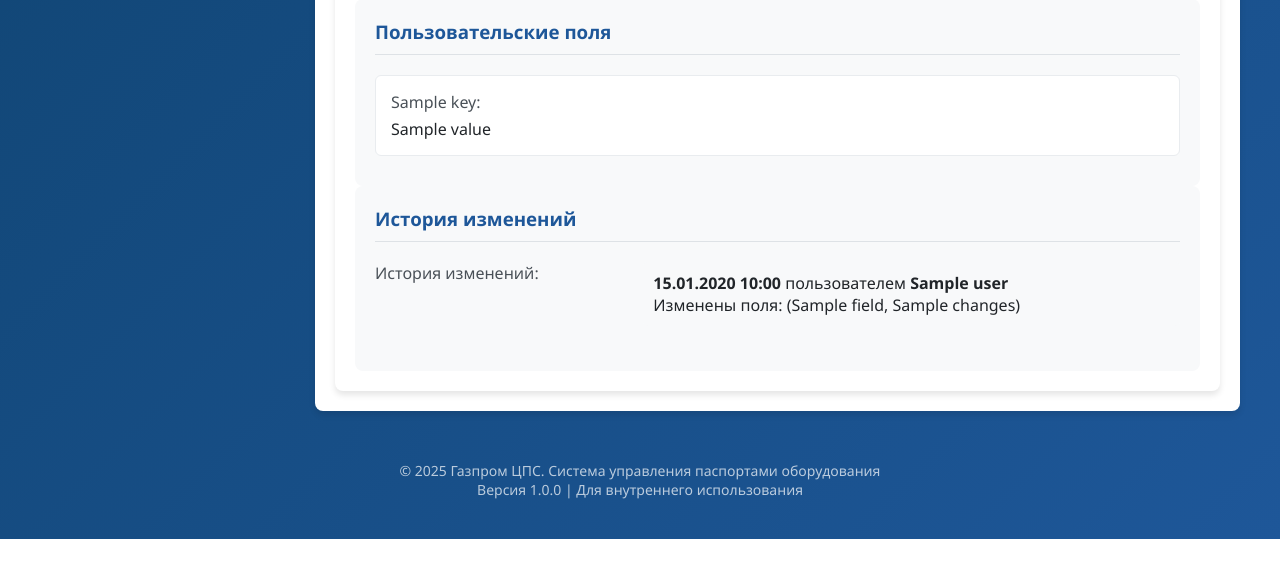
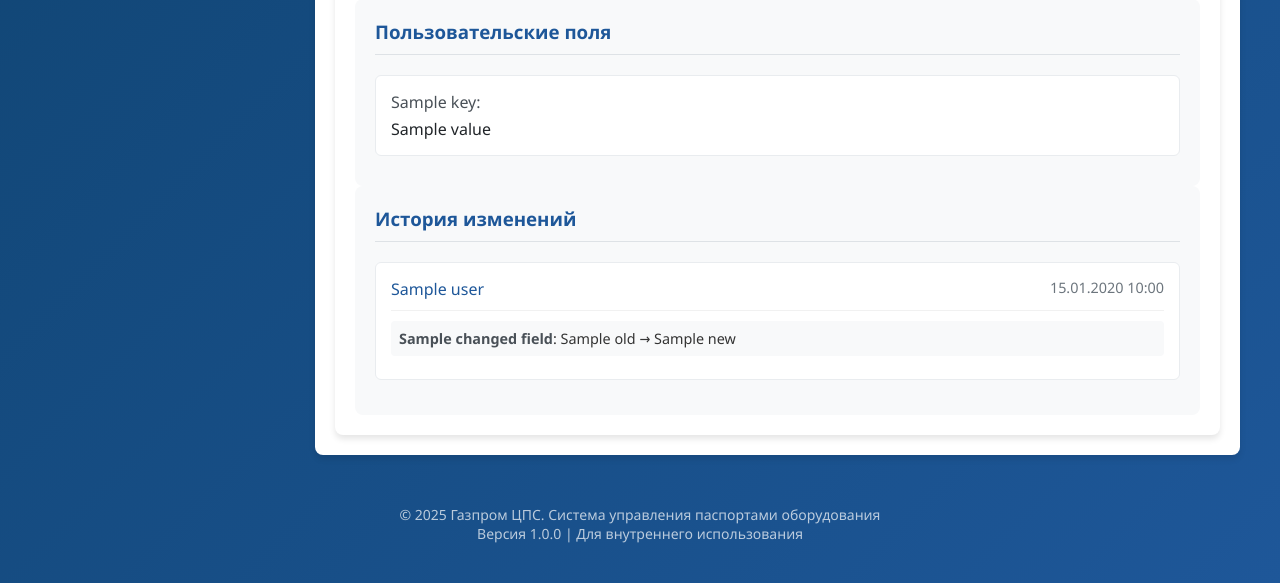
Before and after one commit to ShadowWEBRAS/Passport_project, a Django app: template passports/templates/passports/view_passport.html in a window 1280 px wide. Shown: the part 1209-1792 px from the top of the page. Before the commit the page ends 1748 px from the top, so only its background shows below. Run offline with Django 5.2, Linux system fonts and the light colour scheme; the template is opened without the code that fills it: most values are stand-ins (such as "Sample title", 1, 10 or a date in 2020); grey boxes marked "Sample" are stand-in pictures.

Commit message:
version 1.7

```diff
--- a/passports/templates/passports/view_passport.html
+++ b/passports/templates/passports/view_passport.html
@@ -150,12 +150,71 @@
     margin-top: 5px;
   }
 
+  .history-container {
+    max-height: 400px;
+    overflow-y: auto;
+  }
+
+  .history-entry {
+    background-color: #fff;
+    border-radius: 6px;
+    padding: 15px;
+    margin-bottom: 15px;
+    border: 1px solid #e9ecef;
+  }
+
+  .history-header {
+    display: flex;
+    justify-content: space-between;
+    margin-bottom: 10px;
+    padding-bottom: 10px;
+    border-bottom: 1px solid #f1f1f1;
+  }
+
+  .history-user {
+    font-weight: 500;
+    color: #1e5799;
+  }
+
+  .history-date {
+    color: #6c757d;
+    font-size: 0.9em;
+  }
+
+  .change-item {
+    margin-bottom: 8px;
+    padding: 8px;
+    background-color: #f8f9fa;
+    border-radius: 4px;
+    font-size: 0.9em;
+  }
+
+  .change-item strong {
+    color: #495057;
+  }
+
+  .no-history {
+    text-align: center;
+    padding: 30px;
+    color: #6c757d;
+  }
+
+  .no-history i {
+    font-size: 2em;
+    margin-bottom: 10px;
+    display: block;
+  }
+
   @media (max-width: 768px) {
     .passport-details {
       grid-template-columns: 1fr;
     }
 
     .actions {
+      flex-direction: column;
+    }
+
+    .history-header {
       flex-direction: column;
     }
   }
@@ -265,20 +324,28 @@
 
   <div class="detail-section">
     <h3>История изменений</h3>
-    <div class="detail-row">
-      <div class="detail-label">История изменений:</div>
-      <div class="detail-value">
-        {% if file_data and file_data.history %}
-          {% for entry in file_data.history %}
-            <div style="margin-bottom: 10px; padding: 10px; background: #f8f9fa; border-radius: 5px;">
-              <strong>{{ entry.timestamp|date:"d.m.Y H:i" }}</strong> пользователем <strong>{{ entry.user }}</strong><br>
-              Изменены поля: {{ entry.changed_fields|join:", " }}
+    <div class="history-container">
+        {% for entry in history %}
+        <div class="history-entry">
+            <div class="history-header">
+                <span class="history-user">{{ entry.user }}</span>
+                <span class="history-date">{{ entry.timestamp|date:"d.m.Y H:i" }}</span>
             </div>
-          {% endfor %}
-        {% else %}
-          История изменений отсутствует.
-        {% endif %}
-      </div>
+            <div class="history-changes">
+                {% for field, changes in entry.changed_fields.items %}
+                <div class="change-item">
+                    <strong>{{ field }}</strong>:
+                    {{ changes.old }} → {{ changes.new }}
+                </div>
+                {% endfor %}
+            </div>
+        </div>
+        {% empty %}
+        <div class="no-history">
+            <i class="fas fa-history"></i>
+            <p>История изменений отсутствует</p>
+        </div>
+        {% endfor %}
     </div>
   </div>
 </div>
```
Also changed, not shown: passports/management/commands/fix_history.py (added, +19 -0 lines), passports/templates/passports/passport_history.html (+47 -6 lines), passports/utils.py (+13 -35 lines), passports/views.py (+33 -30 lines).
